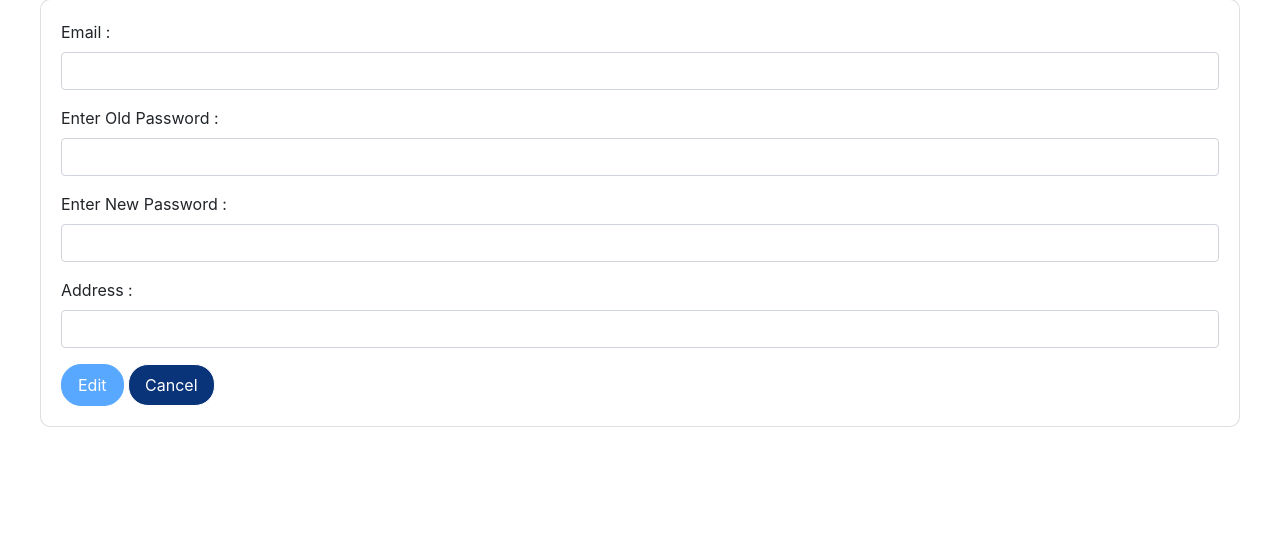
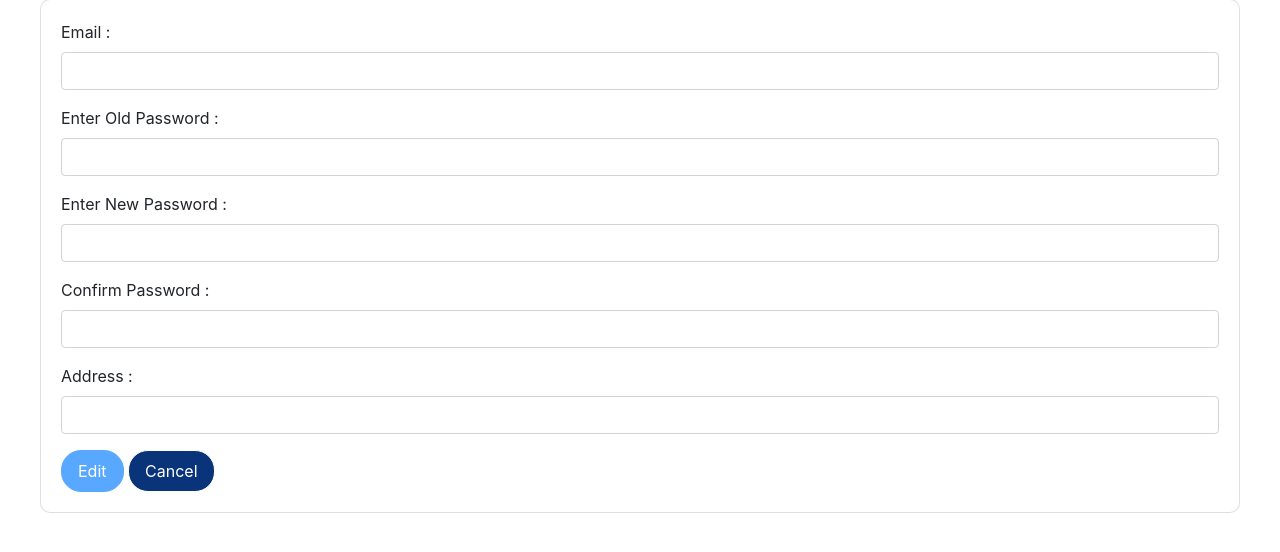
Before and after one commit to thedevagyasharma/eacp, a PHP site: page /editProfile.php in a window 1280 px wide. Shown: the part 114-666 px from the top of the page. Run offline with PHP 8.4, Linux system fonts and the light colour scheme; the visitor is signed in with stand-in values (Sample User, id 1); data that the repository does not hold is empty.

Commit message:
edit form validation 2

```diff
--- a/editProfile.php
+++ b/editProfile.php
@@ -124,6 +124,10 @@ if(isset($_POST['edit'])){
           <input type="password" name="newpassword" class="form-control" id="InputPassword1">
         </div>
         <div class="form-group">
+          <label for="InputPassword1">Confirm Password :</label>
+          <input type="password" name="cnfpassword" class="form-control" id="InputPassword2">
+        </div>
+        <div class="form-group">
           <label for="InputAddress">Address :</label>
           <input type="address" name="address" class="form-control" id="InputAddress" value="'.htmlentities($row['address']).'">
         </div>';
@@ -182,17 +186,31 @@ if(isset($_POST['edit'])){
         $('#InputPassword1').attr("placeholder","New Password required");
         $('#editbtn').attr("disabled","true");
       }
-      else{
-        $('#InputPassword1').css("background-color","#ffffff");
+    });
+    $('#InputPassword2').focusout(function(){
+      var op = $('#InputPassword2').val();
+      if(op == ''){
+        $('#InputPassword2').css("background-color","#ffdddd");
+        $('#InputPassword2').attr("placeholder","Confirmation Required");
+        $('#editbtn').attr("disabled","true");
       }
     });
     $(document).change(function(){
       var email = $('#InputEmail1').val();
       var op = $('#OldInputPassword1').val();
       var op1 = $('#InputPassword1').val();
+      var op2 = $('#InputPassword2').val();
       if(email.includes('@') && op!='' && op1!=''){
         $('#editbtn').removeAttr("disabled");
-    }});
+    }
+      if(op1 == op2){
+        $('#InputPassword1').css("background-color","#ddffdd");
+        $('#InputPassword2').css("background-color","#ddffdd");
+      }
+      else if(op1 != op2){
+        $('#InputPassword2').css("background-color","#ffdddd");
+      }
+  });
     </script>
 
      </body>
```
Also changed, not shown: login.php (+6 -2 lines).
